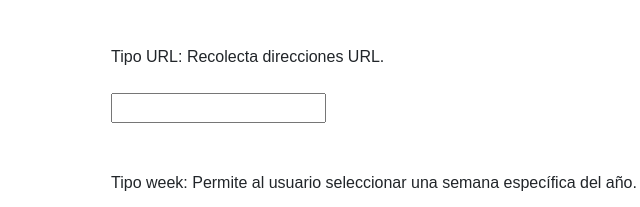
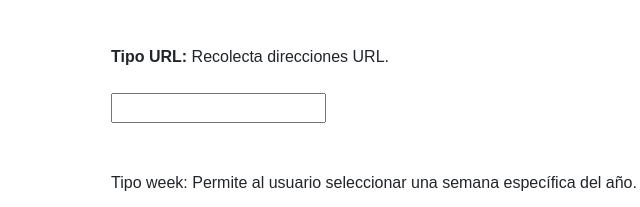
Before and after one commit to J-FranciscoLopez/PaginaOficialRedesDigitales, a plain HTML site: page practica11/index.html in a window 1280 px wide. Shown: the part 3424-3631 px from the top of the page, 7-647 px from the left. Drawn offline with nearby package versions, Linux system fonts and the light colour scheme.

Commit message:
cnegrita

```diff
--- a/practica11/index.html
+++ b/practica11/index.html
@@ -234,7 +234,7 @@
                             <br>
 
                             <!-- Tipo url -->
-                            <p class="fs-6 mb-4">Tipo URL: Recolecta direcciones URL. </p>
+                            <p class="fs-6 mb-4"><b>Tipo URL:</b> Recolecta direcciones URL. </p>
                             <input type="url" id="url" name="url">
 
                             <br>
```
